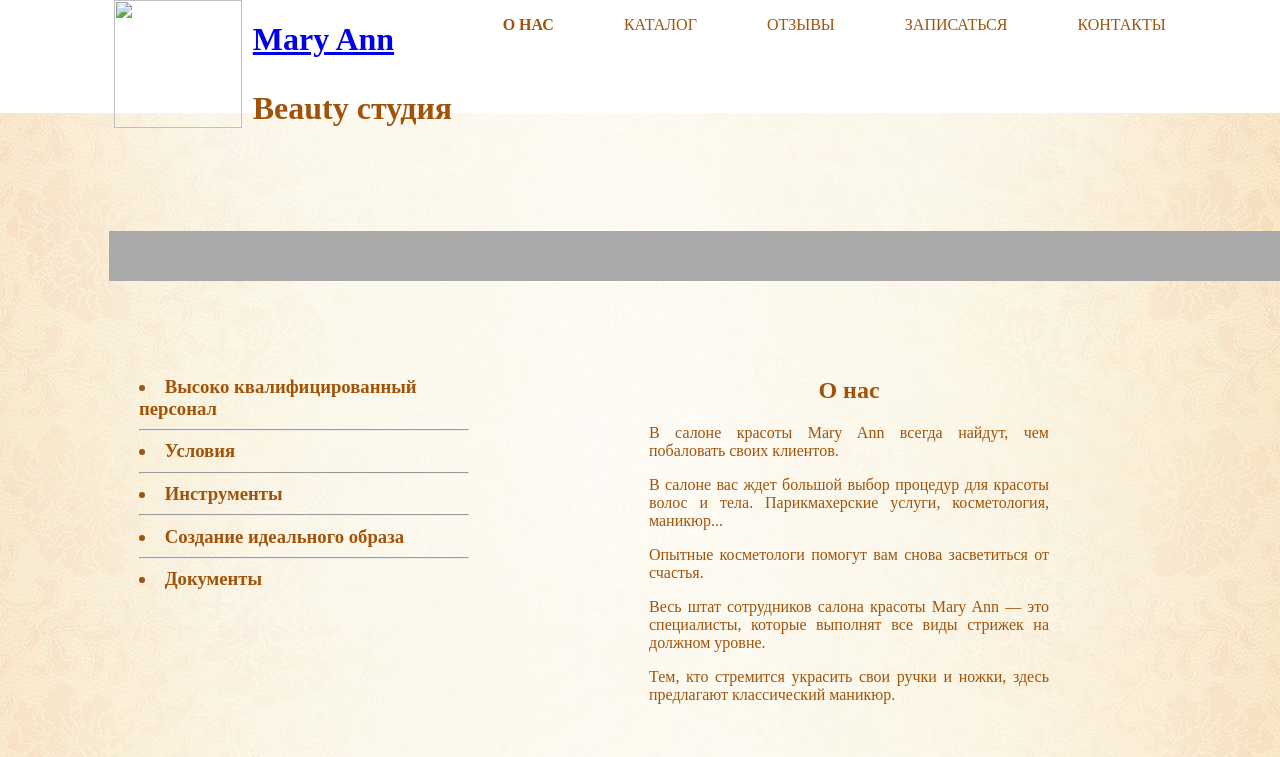
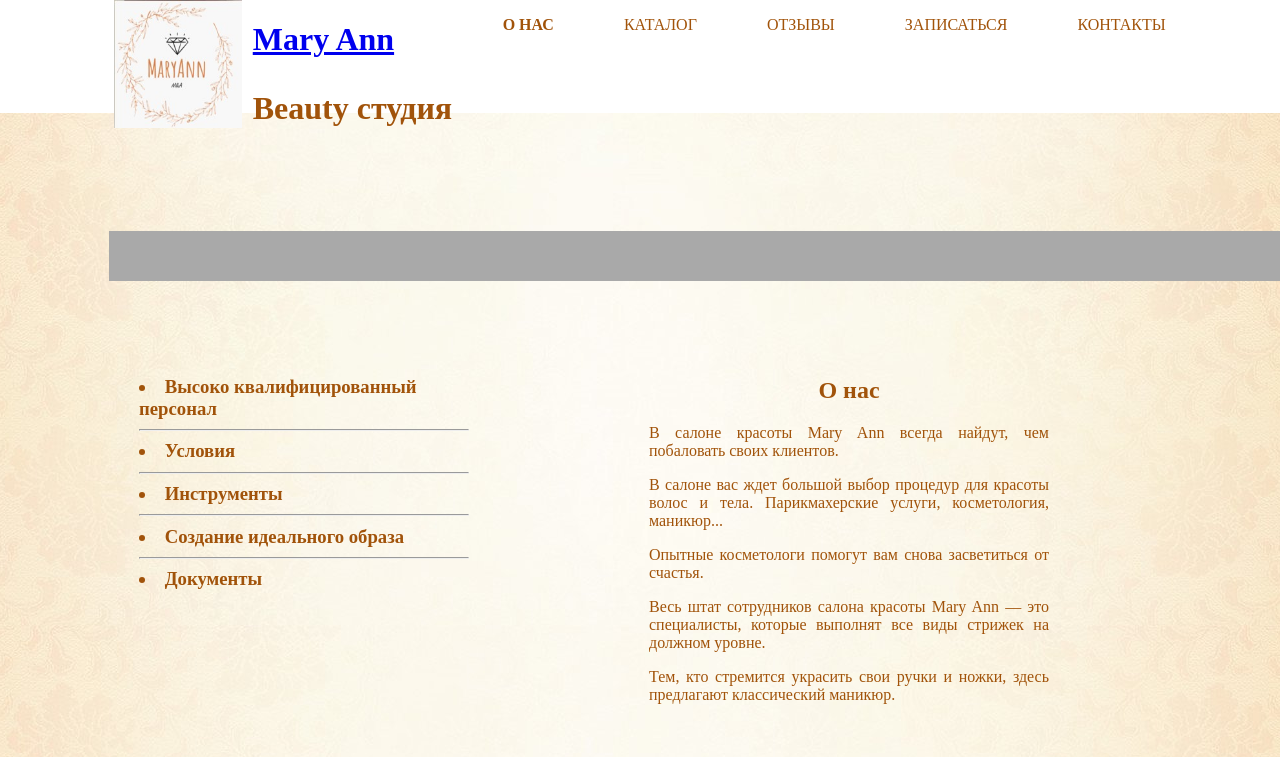
Before and after one commit to AnnaBNT2/mySait2, a plain HTML site: page myu.html in a window 1280 px wide. Shown: the top 757 px of the page. Drawn offline with Linux system fonts and the light colour scheme; files whose address does not match are found by name.

Commit message:
Update myu.html

```diff
--- a/myu.html
+++ b/myu.html
@@ -9,7 +9,7 @@
 </head>
 <body>
      <div class="header">
-      <img src="./img/logo.png"  align="left" width="128" height="128" />
+      <img src="logo.png"  align="left" width="128" height="128" />
       <h1><a href="index.html">Mary Ann</a>
         <p>Beauty студия</p></h1>
       </a>
```
